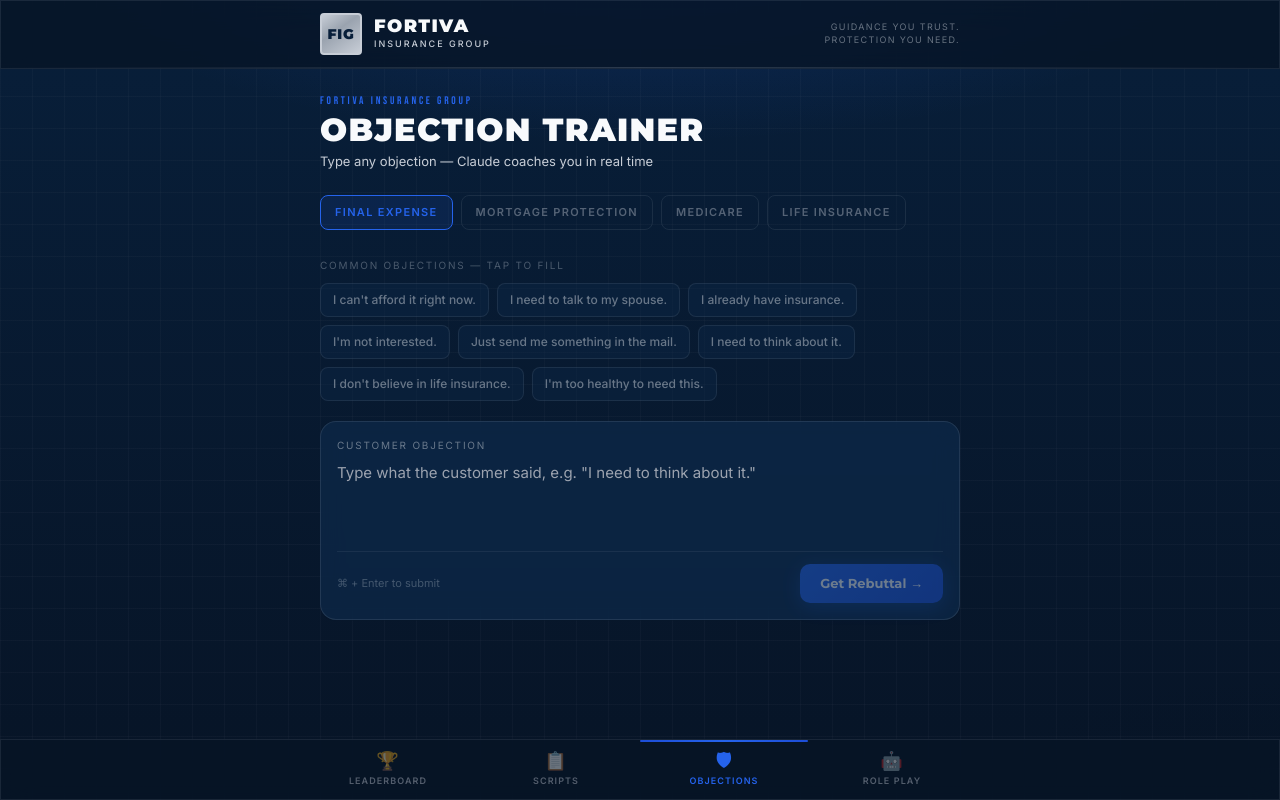
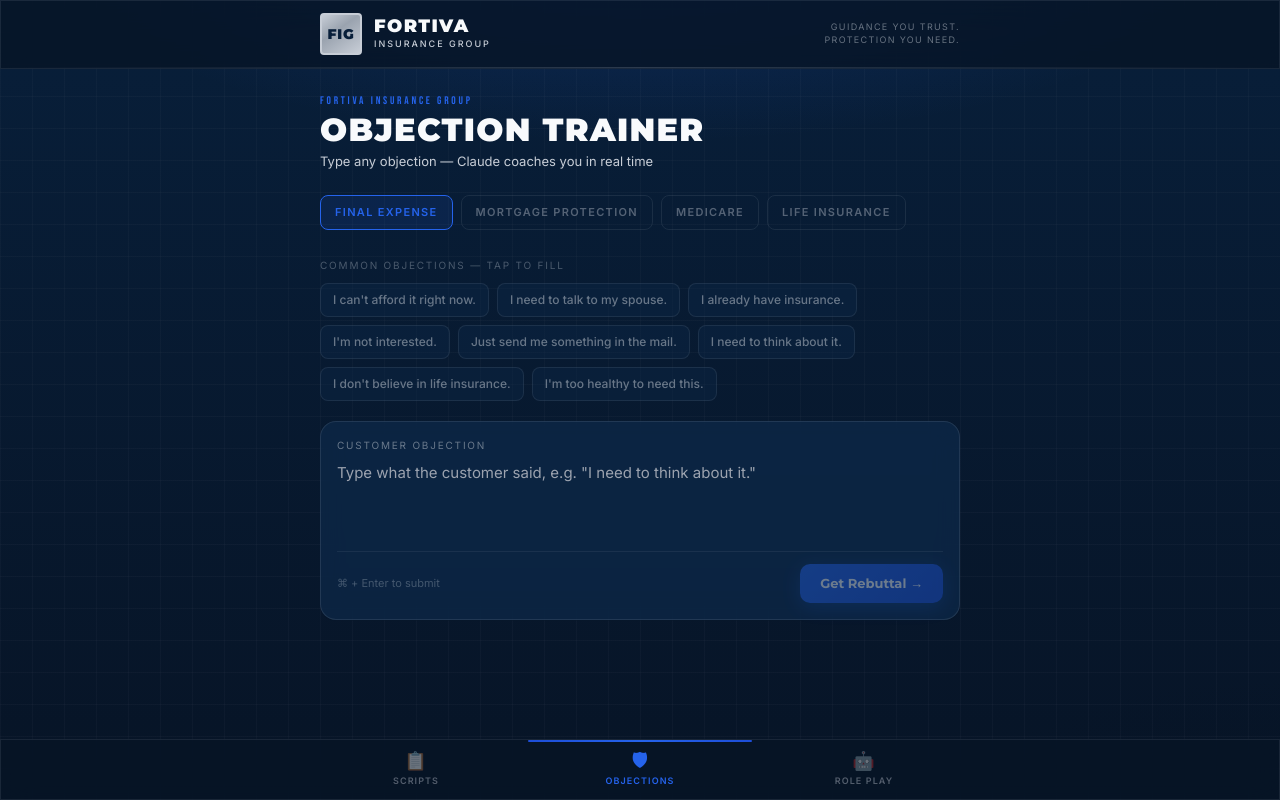
Before and after one commit to jdelrio12/Fortiva, a Next.js app: page /objections in a window 1280 px wide. Built offline with nearby package versions, Linux system fonts and the light colour scheme.

Commit message:
Update Nav.tsx

```diff
--- a/src/components/Nav.tsx
+++ b/src/components/Nav.tsx
@@ -4,7 +4,6 @@
 import { UserButton } from '@clerk/nextjs'
 
 const tabs = [
-  { href: '/leaderboard', label: 'Leaderboard', icon: '🏆' },
   { href: '/scripts',     label: 'Scripts',     icon: '📋' },
   { href: '/objections',  label: 'Objections',  icon: '🛡' },
   { href: '/roleplay',    label: 'Role Play',   icon: '🤖' },
```
